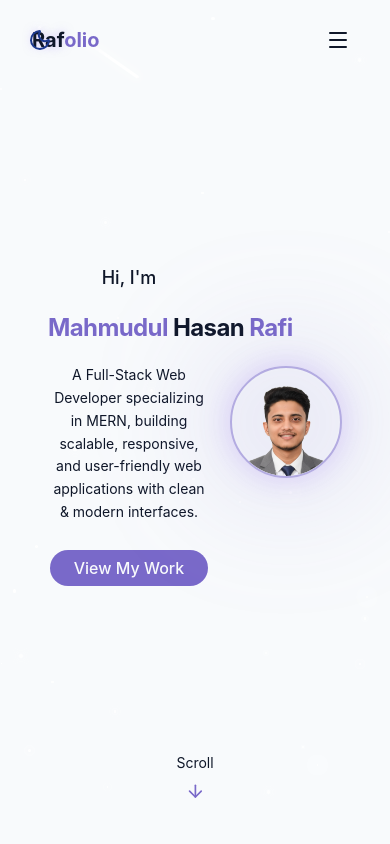
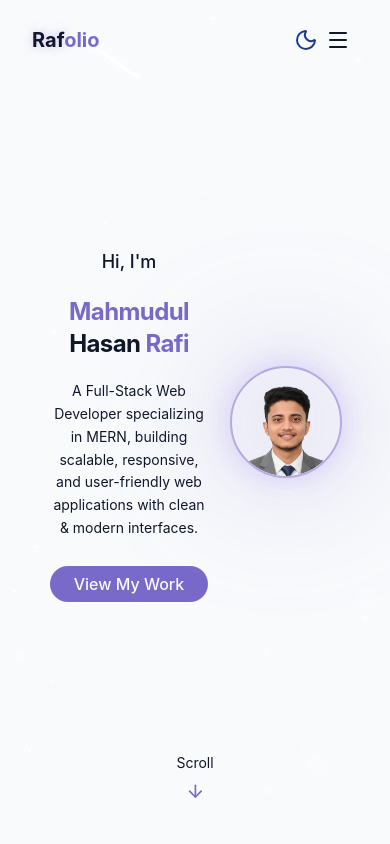
Before and after one commit to Rafu75/my-portfolio, a React (Vite) app: page / in a window 390 px wide. Shown: the top 844 px of the page. Built offline with nearby package versions, Linux system fonts and the light colour scheme.

Commit message:
Update portfolio

```diff
--- a/src/components/HeroSection.jsx
+++ b/src/components/HeroSection.jsx
@@ -16,7 +16,7 @@ export const HeroSection = ({ portraitStartRef }) => {
                 Hi, I'm
               </p>
 
-              <h1 className="whitespace-nowrap text-2xl font-bold tracking-tight opacity-0 animate-fade-in-delay-1 sm:text-4xl lg:text-5xl">
+              <h1 className="text-2xl font-bold tracking-tight opacity-0 animate-fade-in-delay-1 sm:text-4xl lg:text-5xl">
                 <span className="text-primary">Mahmudul</span>{" "}
                 <span className="text-gradient">Hasan</span>{" "}
                 <span className="text-primary">Rafi</span>
--- a/src/components/ThemeToggle.jsx
+++ b/src/components/ThemeToggle.jsx
@@ -34,8 +34,8 @@ export const ThemeToggle = () => {
             onClick={toggleTheme}
             aria-label="Toggle dark and light mode"
             className={cn(
-            "fixed top-5 left-5 right-auto z-[100] p-2 rounded-full transition-colors duration-300",
-            "sm:left-auto sm:right-5",
+            "fixed top-5 right-16 z-[100] p-2 rounded-full transition-colors duration-300",
+            "sm:right-5",
             "focus:outline-hidden"
         )}
         >
```
